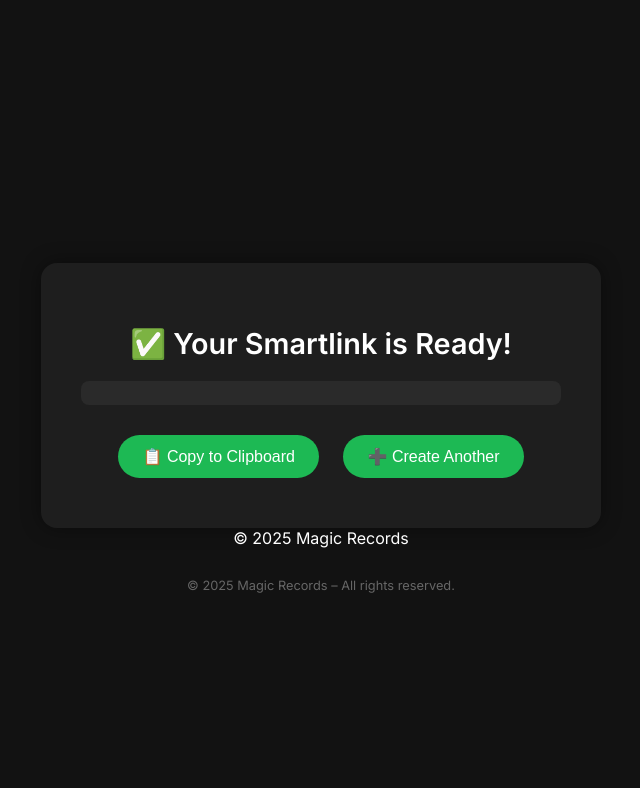
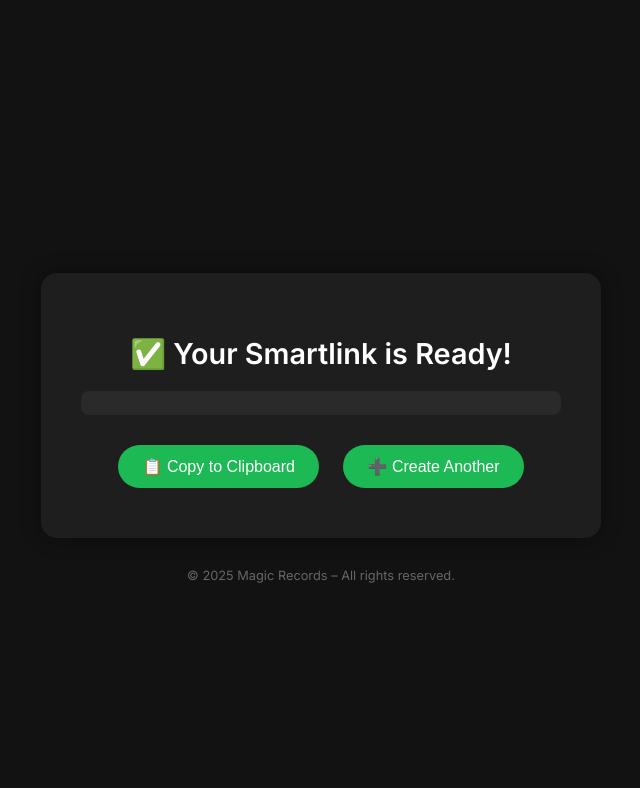
Before and after one commit to kerlosrady/spotify-smartlink-tracker, a Flask app: template templates/smartlink_success.html in a window 1280 px wide. Shown: the top 788 px of the page, without its empty margins (319-959 px from the left). Run offline with Flask 3, Linux system fonts and the light colour scheme; the template is opened without the code that fills it, so the values that code supplies are empty.

Commit message:
Update smartlink_success.html

```diff
--- a/templates/smartlink_success.html
+++ b/templates/smartlink_success.html
@@ -70,8 +70,6 @@
     <a href="/smartlink"><button>➕ Create Another</button></a>
   </div>
 
-  <div class="footer">© 2025 Magic Records</div>
-
   <script>
     function copyLink() {
       const text = document.getElementById('smartlink').innerText;
```
